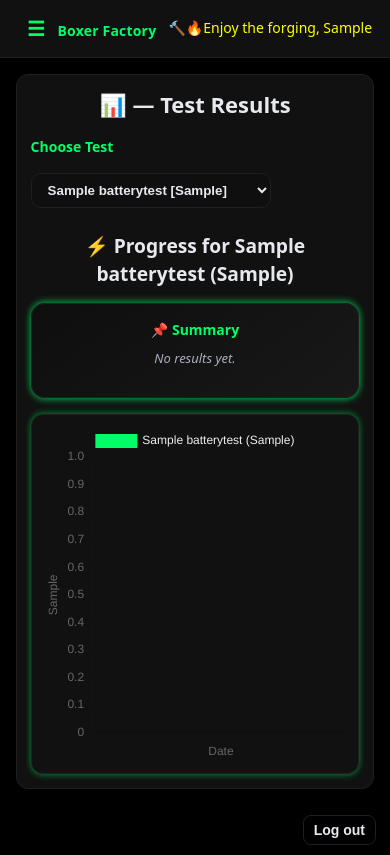
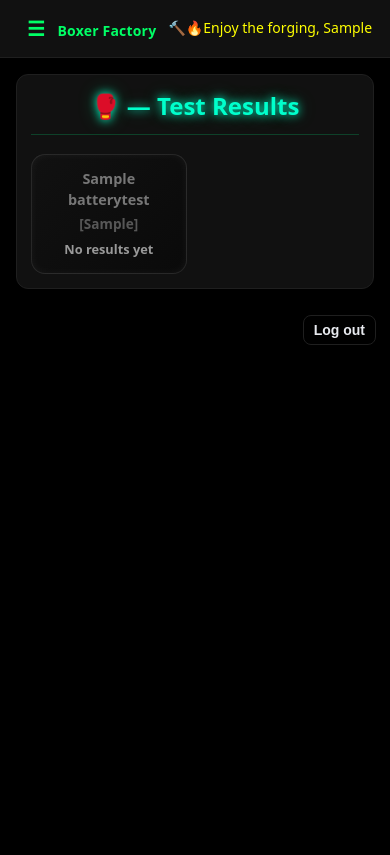
Before and after one commit to lionheart996/Boxer-Manager, a Django app: page /boxer/009d7d78-a921-4fb7-ba88-66e6ccbe8ce7/tests/ in a window 390 px wide. After the commit the page ends 345 px from the top, so only its background shows below. Run offline with Django 5.2, Linux system fonts and the light colour scheme; a user stored in the database is signed in; data comes from the database, SQL or seed files in the repository; tables that the repository leaves empty hold one stand-in row (values such as "Sample post"); parts of the project's set-up code (start-up, migrations or seed data) failed here and were passed over.

Commit message:
Deploy updated futuristic templates and test page

```diff
--- a/BoxersPresenceApp/views.py
+++ b/BoxersPresenceApp/views.py
@@ -1884,17 +1884,31 @@ class BoxerTestsView(LoginRequiredMixin, TemplateView):
     def get_context_data(self, **kwargs):
         ctx = super().get_context_data(**kwargs)
         boxer = get_object_or_404(Boxer, uuid=kwargs["uuid"])
-        tests = BatteryTest.objects.all().order_by("display_order", "name")
-
+
+        # All available tests + annotate if boxer has results
+        tests = (
+            BatteryTest.objects
+            .annotate(
+                has_results=Exists(
+                    TestResult.objects.filter(boxer=boxer, test=OuterRef("pk"))
+                )
+            )
+            .order_by("display_order", "name")
+        )
+
+        # Which test is selected
         sel_test_id = self.request.GET.get("test")
-        selected_test = get_object_or_404(tests, pk=sel_test_id) if sel_test_id else tests.first()
+        selected_test = None
+        if sel_test_id:
+            selected_test = get_object_or_404(BatteryTest, pk=sel_test_id)
+            if not TestResult.objects.filter(boxer=boxer, test=selected_test).exists():
+                selected_test = None  # no results, skip chart
 
         labels, values, summary = [], [], []
 
         if selected_test:
             qs = (
-                TestResult.objects
-                .filter(boxer=boxer, test=selected_test)
+                TestResult.objects.filter(boxer=boxer, test=selected_test)
                 .annotate(day=TruncDate("measured_at"))
                 .values("day", "value1", "value2", "value3", "notes")
                 .order_by("day")
@@ -1914,14 +1928,9 @@ class BoxerTestsView(LoginRequiredMixin, TemplateView):
                         notes.append(item["notes"])
 
                 if nums:
-                    if lower_is_better(selected_test):
-                        best_val = min(nums)
-                    else:
-                        best_val = max(nums)
-
+                    best_val = min(nums) if lower_is_better(selected_test) else max(nums)
                     labels.append(d.strftime("%Y-%m-%d"))
                     values.append(float(best_val))
-
                     summary.append({
                         "date": d,
                         "avg": best_val,
@@ -1938,6 +1947,7 @@ class BoxerTestsView(LoginRequiredMixin, TemplateView):
             "summary": summary,
         })
         return ctx
+
 
 
 class BulkBoxerCreateView(LoginRequiredMixin, View):
@@ -2116,7 +2126,7 @@ def export_attendance_view(request):
 
     return render(request, "attendance/export_attendance.html", {"classes": classes})
 
-from django.db.models import Q
+
 
 @login_required
 def export_attendance_excel(request):
--- a/templates/tests/boxer_tests.html
+++ b/templates/tests/boxer_tests.html
@@ -1,33 +1,43 @@
 {% extends "base.html" %}
 {% block content %}
-<h2 class="page-title">📊 {{ boxer.first_name }} {{ boxer.last_name }} — Test Results</h2>
 
-<!-- Test selector -->
-<form method="get" action="{% url 'boxer_tests' boxer.uuid %}" class="filter-bar">
-  <label class="filter-label">Choose Test</label>
-  <select name="test" onchange="this.form.submit()">
-    {% for t in tests %}
-      <option value="{{ t.id }}" {% if selected_test and t.id == selected_test.id %}selected{% endif %}>
-        {{ t.name }}{% if t.unit %} [{{ t.unit }}]{% endif %}
-      </option>
-    {% endfor %}
-  </select>
-  <noscript><button class="btn btn--primary" type="submit">Apply</button></noscript>
-</form>
+<h2 class="page-title futuristic-title">
+  🥊 <span>{{ boxer.first_name }} {{ boxer.last_name }}</span> — Test Results
+</h2>
+
+<!-- Tests Grid -->
+<div class="tests-grid">
+  {% for t in tests %}
+    {% if t.has_results %}
+      <a href="?test={{ t.id }}" class="test-item has-results" data-loading>
+        <span class="test-name">{{ t.name }}</span>
+        {% if t.unit %}<span class="unit">[{{ t.unit }}]</span>{% endif %}
+      </a>
+    {% else %}
+      <div class="test-item no-results">
+        <span class="test-name">{{ t.name }}</span>
+        {% if t.unit %}<span class="unit">[{{ t.unit }}]</span>{% endif %}
+        <span class="muted small">No results yet</span>
+      </div>
+    {% endif %}
+  {% empty %}
+    <p>No tests defined.</p>
+  {% endfor %}
+</div>
 
 {% if selected_test %}
-  <h3 class="section-title">⚡ Progress for {{ selected_test.name }} {% if unit %}({{ unit }}){% endif %}</h3>
+  <h3 class="section-title neon-subtitle">
+    ⚡ Progress for {{ selected_test.name }} {% if unit %}({{ unit }}){% endif %}
+  </h3>
 
   <!-- Summary -->
-  <div class="summary-card">
+  <div class="summary-card futuristic-panel">
     <h4>📌 Summary</h4>
     {% if summary %}
       <ul>
         {% for row in summary %}
           <li>
-            {% if row.avg %}
-              <strong>{{ row.avg|floatformat:2 }}</strong>{% if unit %} {{ unit }}{% endif %}
-            {% endif %}
+            <strong>{{ row.avg|floatformat:2 }}</strong>{% if unit %} {{ unit }}{% endif %}
             <span class="muted"> — {{ row.date|date:"Y-m-d" }}</span>
             {% if row.notes %}
               <br><span class="notes">📝 {{ row.notes|join:", " }}</span>
@@ -43,7 +53,7 @@
   <!-- Chart -->
   {{ labels|json_script:"labels-data" }}
   {{ values|json_script:"values-data" }}
-  <div class="chart-box">
+  <div class="chart-box futuristic-panel">
     <canvas id="progressChart"></canvas>
   </div>
 
@@ -52,32 +62,42 @@
     (function(){
       const labels = JSON.parse(document.getElementById('labels-data').textContent || "[]");
       const values = JSON.parse(document.getElementById('values-data').textContent || "[]");
+      if (!labels.length) return;
 
       const ctx = document.getElementById('progressChart').getContext('2d');
       new Chart(ctx, {
         type: 'line',
         data: {
-          labels: labels,
+          labels,
           datasets: [{
             label: '{{ selected_test.name|escapejs }}{% if unit %} ({{ unit|escapejs }}){% endif %}',
             data: values,
-            tension: 0.35,
-            pointRadius: 4,
-            borderWidth: 2,
-            borderColor: '#00ff66',
-            backgroundColor: '#00ff66',
-            fill: false
+            tension: 0.4,
+            pointRadius: 5,
+            pointBackgroundColor: '#00ffcc',
+            borderWidth: 3,
+            borderColor: '#00ff99',
+            backgroundColor: '#00ff99',
+            fill: false,
           }]
         },
         options: {
           responsive: true,
           maintainAspectRatio: false,
           scales: {
-            x: { title: { display: true, text: 'Date' } },
-            y: { title: { display: true, text: '{{ unit|default:"Value"|escapejs }}' }, beginAtZero: false }
+            x: {
+              ticks: { color: "#aaa" },
+              title: { display: true, text: "Date", color: "#0ff" },
+              grid: { color: "rgba(0,255,136,0.2)" },
+            },
+            y: {
+              ticks: { color: "#aaa" },
+              title: { display: true, text: "{{ unit|default:'Value'|escapejs }}", color: "#0ff" },
+              grid: { color: "rgba(0,255,136,0.1)" },
+            }
           },
           plugins: {
-            legend: { display: true, labels: { color: '#eee' } }
+            legend: { labels: { color: "#eee" } },
           }
         }
       });
@@ -86,62 +106,112 @@
 {% endif %}
 
 <style>
-/* Filter bar */
-.filter-bar {
-  display: flex;
-  flex-wrap: wrap;
-  gap: .6rem;
-  align-items: center;
-  margin-bottom: 1rem;
-}
-.filter-label { font-weight:700; color:var(--brand); }
-.filter-bar select {
-  padding: 8px 12px;
-  border: 1px solid var(--border);
-  border-radius: 10px;
-  background: #0f0f0f;
-  color: var(--text);
-  font-weight: 600;
+/* === Futuristic Typography === */
+.futuristic-title {
+  font-size: 1.8rem;
+  text-align: center;
+  color: #00ffcc;
+  text-shadow: 0 0 10px #00ffcc, 0 0 20px rgba(0,255,136,0.3);
+  border-bottom: 1px solid rgba(0,255,136,0.2);
+  padding-bottom: 10px;
+  margin-bottom: 1.2rem;
 }
 
-/* Section titles */
-.section-title { margin-top:1.5rem; font-size:1.2rem; font-weight:700; }
+.neon-subtitle {
+  font-size: 1.2rem;
+  text-align: center;
+  color: #00ff88;
+  text-shadow: 0 0 8px rgba(0,255,136,0.6);
+  margin-top: 1.5rem;
+}
 
-/* Summary block */
-.summary-card {
-  background: linear-gradient(145deg,#0e0e0e,#181818);
-  border: 1px solid var(--border);
+/* === Tests Grid === */
+.tests-grid {
+  display: grid;
+  grid-template-columns: repeat(auto-fill, minmax(200px, 1fr));
+  gap: 1rem;
+  animation: fadeIn .6s ease-out;
+}
+
+.test-item {
+  padding: 1rem;
   border-radius: 14px;
-  padding: 16px;
-  margin: 1rem 0;
-  box-shadow:
-    0 -2px 6px rgba(0,255,102,.4),
-    0  2px 6px rgba(0,255,102,.4),
-    0  0 12px rgba(0,255,102,.2);
+  font-weight: 600;
+  text-align: center;
+  backdrop-filter: blur(10px);
+  transition: all 0.3s ease;
+  border: 1px solid rgba(0,255,136,0.25);
+  background: linear-gradient(135deg, rgba(0,255,136,0.06), rgba(0,255,136,0.02));
+  box-shadow: 0 0 10px rgba(0,255,136,0.1), inset 0 0 10px rgba(0,255,136,0.05);
 }
-.summary-card h4 { margin:0 0 .5rem; color:var(--brand); }
-.summary-card ul { margin:0; padding-left:18px; display:grid; gap:.5rem; }
-.summary-card li { font-size:15px; }
-.summary-card .muted { font-size:13px; color:var(--muted); }
-.summary-card .notes { font-size:13px; color:#ffaa00; }
 
-/* Chart container */
+.has-results {
+  color: #00ff99;
+  cursor: pointer;
+}
+.has-results:hover {
+  background: rgba(0,255,136,0.1);
+  box-shadow: 0 0 18px rgba(0,255,136,0.4);
+  transform: translateY(-3px);
+}
+.no-results {
+  color: #777;
+  border: 1px solid rgba(150,150,150,0.2);
+  background: linear-gradient(135deg, #111, #0a0a0a);
+  box-shadow: inset 0 0 8px rgba(255,255,255,0.05);
+  cursor: not-allowed;
+}
+.no-results .muted {
+  display: block;
+  font-size: 0.8rem;
+  color: #999;
+  margin-top: 6px;
+}
+.unit {
+  display: block;
+  font-size: 0.85rem;
+  opacity: 0.7;
+  margin-top: 3px;
+}
+
+/* === Shared glass panel style === */
+.futuristic-panel {
+  background: rgba(10,10,10,0.85);
+  border: 1px solid rgba(0,255,136,0.25);
+  border-radius: 16px;
+  box-shadow: 0 0 12px rgba(0,255,136,0.2), inset 0 0 20px rgba(0,255,136,0.05);
+  backdrop-filter: blur(8px);
+  padding: 1rem 1.2rem;
+}
+
+/* === Summary Card === */
+.summary-card h4 { margin-bottom: 0.5rem; color: #00ff99; }
+.summary-card ul { list-style: none; margin: 0; padding: 0; display: grid; gap: 0.6rem; }
+.summary-card li { font-size: 15px; color: #ddd; }
+.summary-card .muted { color: #aaa; font-size: 13px; }
+.summary-card .notes { color: #ffcc00; font-size: 13px; }
+
+/* === Chart Box === */
 .chart-box {
   position: relative;
   height: 360px;
   max-width: 100%;
   margin-top: 1rem;
-  border:1px solid var(--border);
-  border-radius:12px;
-  padding:10px;
-  background:#111;
-  box-shadow:
-    0 -2px 6px rgba(0,255,102,.3),
-    0  2px 6px rgba(0,255,102,.3);
+  border-radius: 16px;
 }
 
-/* Mobile fixes */
-*, *::before, *::after { box-sizing:border-box; }
-html, body { max-width:100%; overflow-x:hidden; }
+/* === Animations === */
+@keyframes fadeIn {
+  from { opacity: 0; transform: translateY(5px); }
+  to { opacity: 1; transform: translateY(0); }
+}
+
+/* === Mobile === */
+@media (max-width: 640px) {
+  .futuristic-title { font-size: 1.5rem; }
+  .tests-grid { grid-template-columns: repeat(auto-fill, minmax(150px, 1fr)); }
+  .test-item { padding: 0.9rem; font-size: 0.9rem; }
+}
 </style>
+
 {% endblock %}
```
Also changed, not shown: templates/attendance/attendance_list.html (+110 -96 lines).
